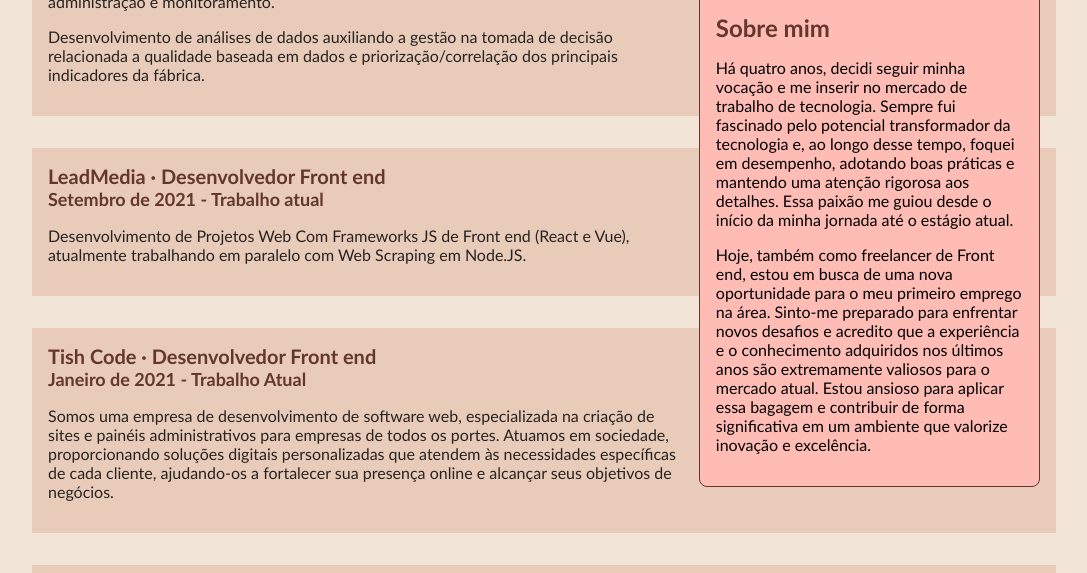
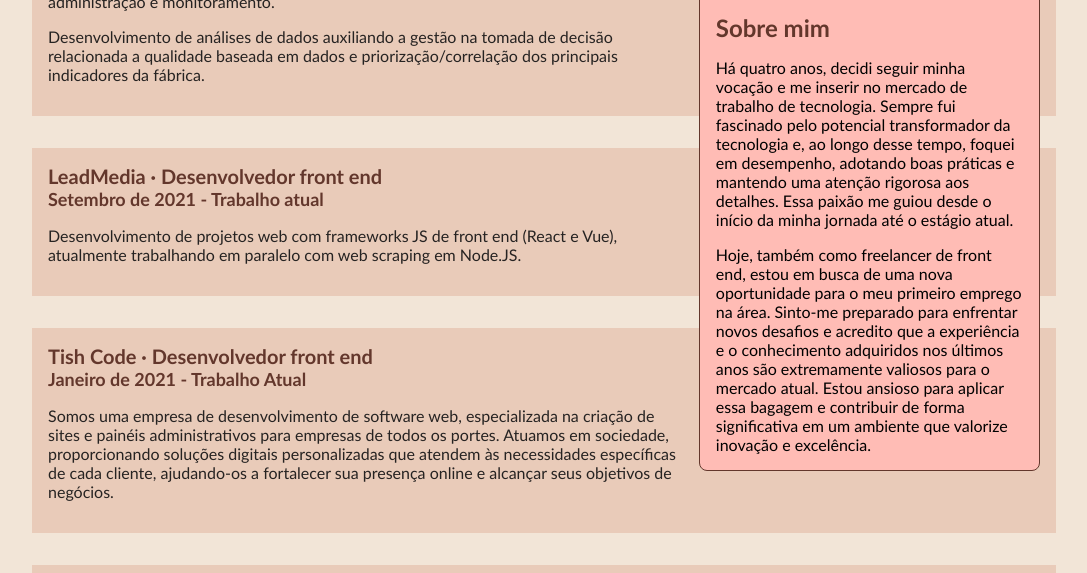
Before and after one commit to LucasBortolini/curriculum-vitae, a plain HTML site: page index.html in a window 1280 px wide. Shown: the part 227-800 px from the top of the page, without its empty margins (96-1183 px from the left). Drawn offline with Linux system fonts and the light colour scheme.

Commit message:
add favicon and text fixes

```diff
--- a/css/style.css
+++ b/css/style.css
@@ -54,6 +54,10 @@ h1, h2 {
   font-weight: bold;
 }
 
+.margin-0 {
+  margin-bottom: 0;
+}
+
 .margin {
   margin-top: 16px;
 }
--- a/index.html
+++ b/index.html
@@ -7,6 +7,7 @@
   <meta name="author" value="Lucas Sales">
   <title>Curriculum</title>
 
+  <link rel="shortcut icon" type="image/x-icon" href="./imagens/favicon.ico">
   <link rel="stylesheet" type="text/css" href="css/style.css">
 </head>
 <body>
@@ -27,8 +28,8 @@
       <p>
         Há quatro anos, decidi seguir minha vocação e me inserir no mercado de trabalho de tecnologia. Sempre fui fascinado pelo potencial transformador da tecnologia e, ao longo desse tempo, foquei em desempenho, adotando boas práticas e mantendo uma atenção rigorosa aos detalhes. Essa paixão me guiou desde o início da minha jornada até o estágio atual.
       </p>
-      <p>
-        Hoje, também como freelancer de Front end, estou em busca de uma nova oportunidade para o meu primeiro emprego na área. Sinto-me preparado para enfrentar novos desafios e acredito que a experiência e o conhecimento adquiridos nos últimos anos são extremamente valiosos para o mercado atual. Estou ansioso para aplicar essa bagagem e contribuir de forma significativa em um ambiente que valorize inovação e excelência.
+      <p class="margin-0">
+        Hoje, também como freelancer de front end, estou em busca de uma nova oportunidade para o meu primeiro emprego na área. Sinto-me preparado para enfrentar novos desafios e acredito que a experiência e o conhecimento adquiridos nos últimos anos são extremamente valiosos para o mercado atual. Estou ansioso para aplicar essa bagagem e contribuir de forma significativa em um ambiente que valorize inovação e excelência.
       </p>
     </aside>
     <section class="job">
@@ -42,14 +43,14 @@
       </p>
     </section>
     <section class="job">
-      <h1 class="title"><b>LeadMedia</b> · Desenvolvedor Front end</h1>
+      <h1 class="title"><b>LeadMedia</b> · Desenvolvedor front end</h1>
       <h2 class="date">Setembro de 2021 - Trabalho atual</h2>
       <p class="description">
-        Desenvolvimento de Projetos Web Com Frameworks JS de Front end (React e Vue), atualmente trabalhando em paralelo com Web Scraping em Node.JS.
+        Desenvolvimento de projetos web com frameworks JS de front end (React e Vue), atualmente trabalhando em paralelo com web scraping em Node.JS.
       </p>
     </section>
     <section class="job">
-      <h1 class="title"><b>Tish Code</b> · Desenvolvedor Front end</h1>
+      <h1 class="title"><b>Tish Code</b> · Desenvolvedor front end</h1>
       <h2 class="date">Janeiro de 2021 - Trabalho Atual</h2>
       <p class="description">
         Somos uma empresa de desenvolvimento de software web, especializada na criação de sites e painéis administrativos para empresas de todos os portes. Atuamos em sociedade, proporcionando soluções digitais personalizadas que atendem às necessidades específicas de cada cliente, ajudando-os a fortalecer sua presença online e alcançar seus objetivos de negócios.
```
Also changed, not shown: imagens/favicon.ico (added).
